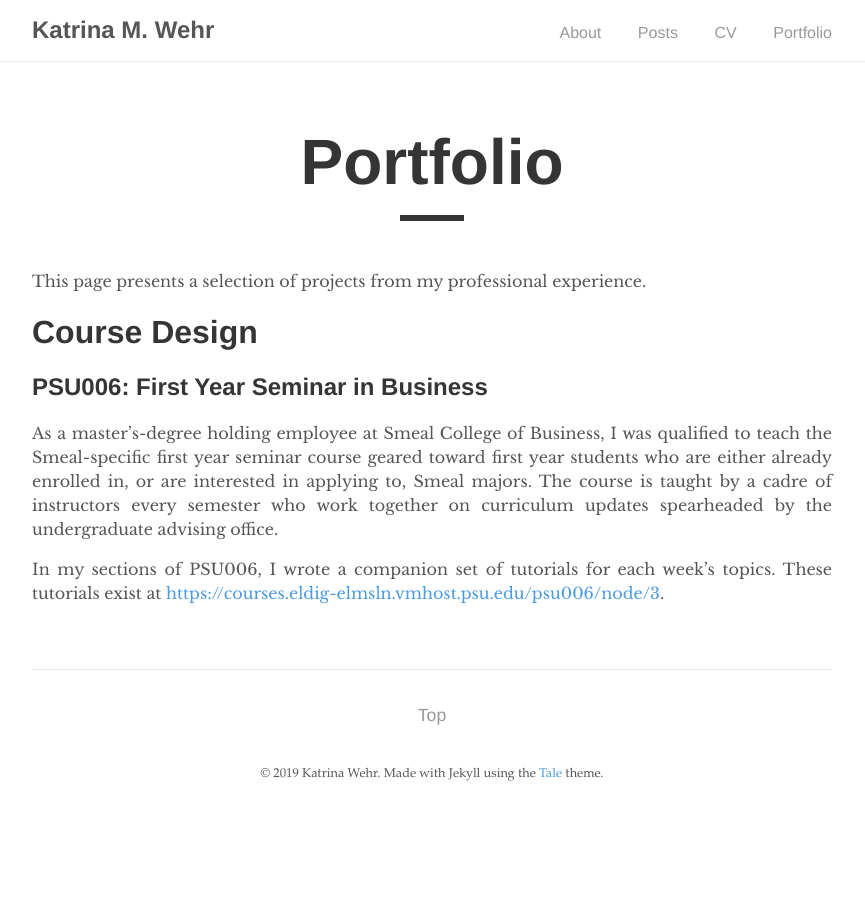
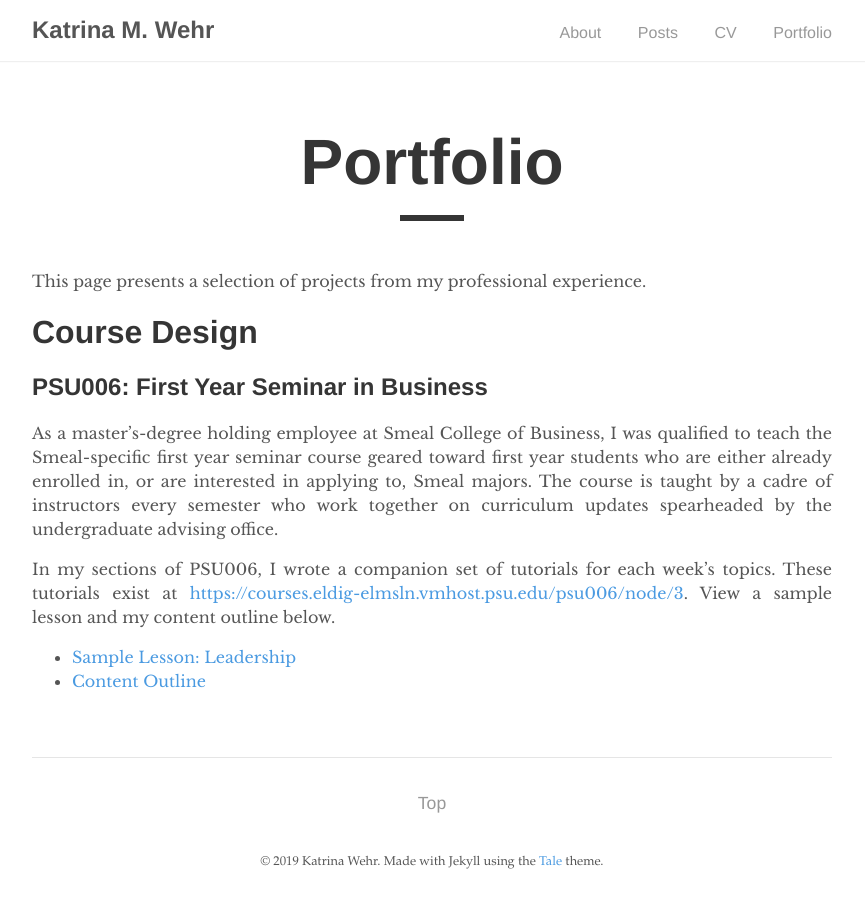
Before and after one commit to kat-wehr/mysite, a Jekyll site: the page built from _pages/portfolio.md, in a window 1280 px wide. Shown: the whole page, without its empty margins (208-1073 px from the left). Built offline with Jekyll 4.4.1, drawn with Linux system fonts in a browser that asks for light colours; nearby versions of some CDN libraries.

Commit message:
Update portfolio.md

```diff
--- a/_pages/portfolio.md
+++ b/_pages/portfolio.md
@@ -11,4 +11,7 @@ This page presents a selection of projects from my professional experience.
 
 As a master's-degree holding employee at Smeal College of Business, I was qualified to teach the Smeal-specific first year seminar course geared toward first year students who are either already enrolled in, or are interested in applying to, Smeal majors. The course is taught by a cadre of instructors every semester who work together on curriculum updates spearheaded by the undergraduate advising office.
 
-In my sections of PSU006, I wrote a companion set of tutorials for each week's topics. These tutorials exist at [https://courses.eldig-elmsln.vmhost.psu.edu/psu006/node/3](https://courses.eldig-elmsln.vmhost.psu.edu/psu006/node/3).
+In my sections of PSU006, I wrote a companion set of tutorials for each week's topics. These tutorials exist at [https://courses.eldig-elmsln.vmhost.psu.edu/psu006/node/3](https://courses.eldig-elmsln.vmhost.psu.edu/psu006/node/3). View a sample lesson and my content outline below.
+
+- [Sample Lesson: Leadership](/assets/porfolio_images/Screenshot-Leadership.png)
+- [Content Outline](/assets/portfolio_images/PSU006_contentoutline.png)
```
